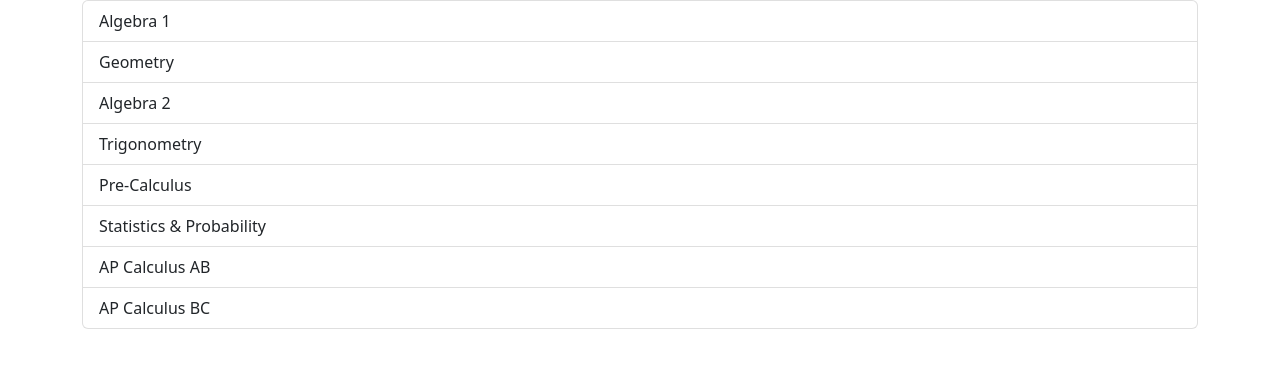
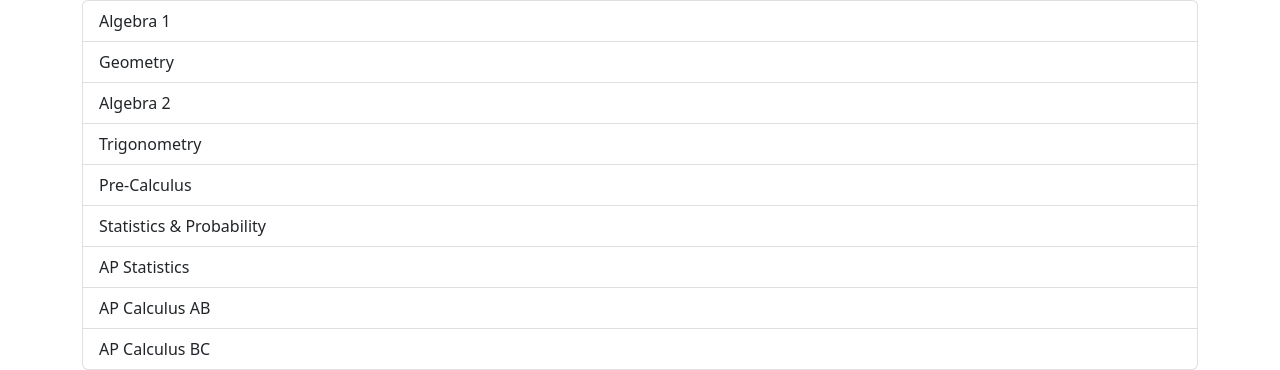
Before and after one commit to pyonetw/pyonetw.github.io, a plain HTML site: page math/index.html in a window 1280 px wide. Shown: the part 207-577 px from the top of the page. Drawn offline with Linux system fonts and the light colour scheme.

Commit message:
Added AP Statistics, Stanford Coursera

```diff
--- a/math/index.html
+++ b/math/index.html
@@ -36,6 +36,9 @@
 			<a class="list-group-item" target="_blank" rel="noopener noreferrer" href="https://www.khanacademy.org/math/statistics-probability">
 				Statistics &amp; Probability
 			</a>
+			<a class="list-group-item" target="_blank" rel="noopener noreferrer" href="https://www.khanacademy.org/math/ap-statistics">
+				AP Statistics
+			</a>
 			<a class="list-group-item" target="_blank" rel="noopener noreferrer" href="https://www.khanacademy.org/math/ap-calculus-ab">
 				AP Calculus AB
 			</a>
```
